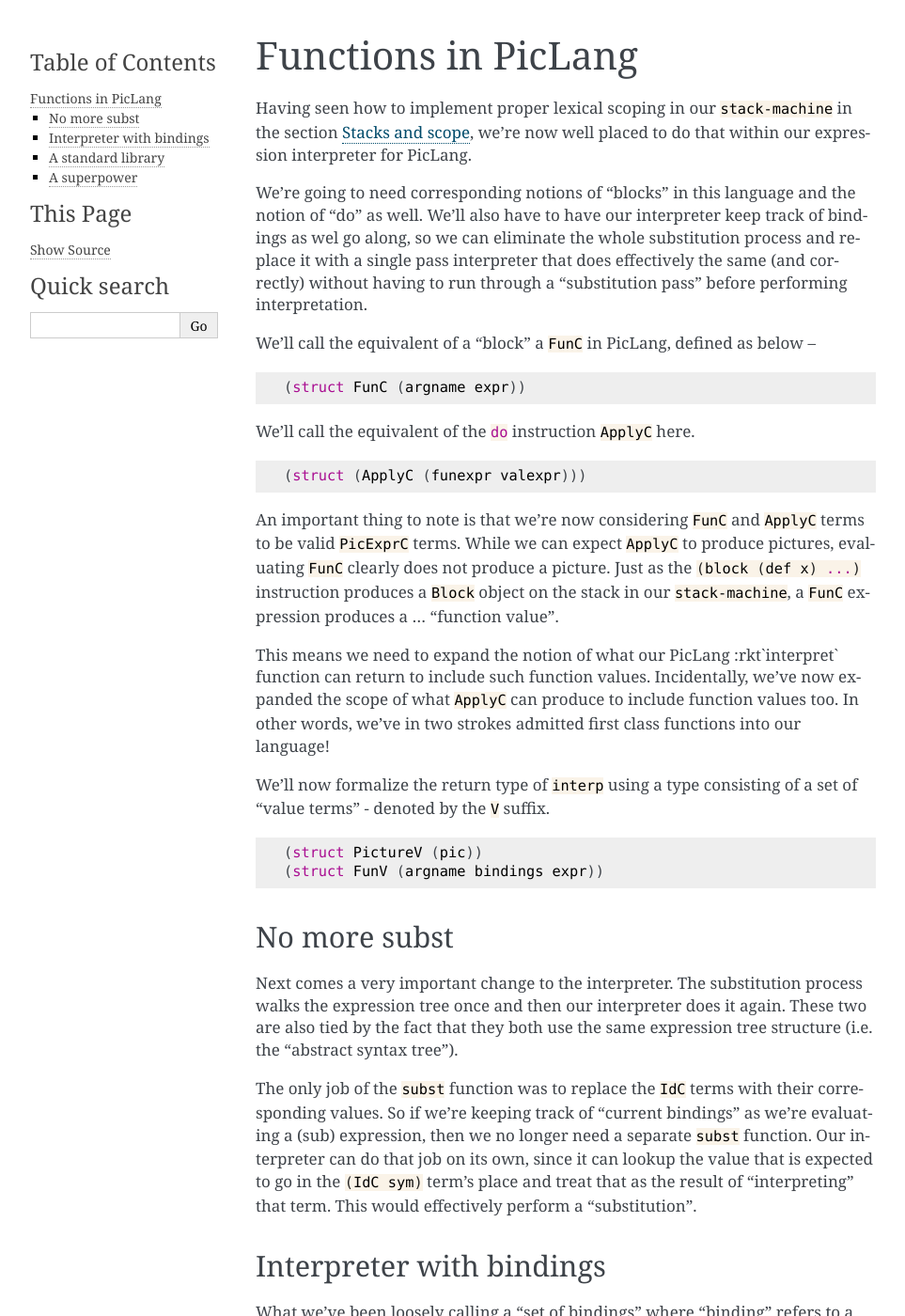
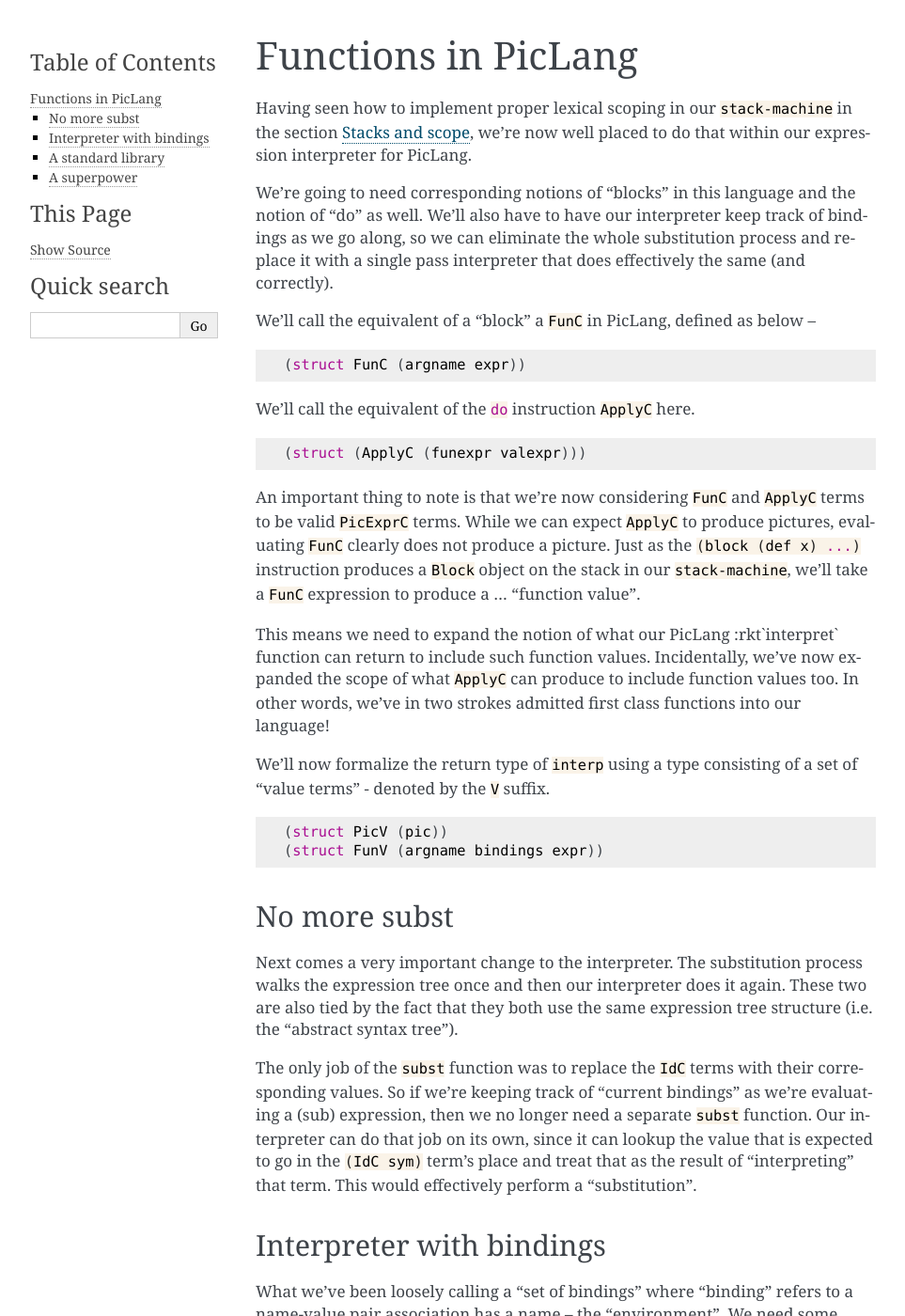
Before and after one commit to kreauniv/comp308, a Sphinx documentation site: the page built from source/fun-in-piclang.rst, in a window 1280 px wide and 1400 px high. Shown: the whole window at 94% size, without its empty margins (148-1111 px from the left). Built offline with Sphinx 7.4.7, drawn with Linux system fonts in a browser that asks for light colours; some of the changed text lies outside the part shown.

Commit message:
Typos and additional notes

```diff
--- a/source/fun-in-piclang.rst
+++ b/source/fun-in-piclang.rst
@@ -7,10 +7,9 @@ our expression interpreter for PicLang.
 
 We're going to need corresponding notions of "blocks" in this language
 and the notion of "do" as well. We'll also have to have our interpreter
-keep track of bindings as wel go along, so we can eliminate the whole
+keep track of bindings as we go along, so we can eliminate the whole
 substitution process and replace it with a single pass interpreter that
-does effectively the same (and correctly) without having to run through a
-"substitution pass" before performing interpretation.
+does effectively the same (and correctly).
 
 We'll call the equivalent of a "block" a :rkt:`FunC` in PicLang, defined
 as below --
@@ -30,22 +29,22 @@ We'll call the equivalent of the :rkt:`do` instruction :rkt:`ApplyC` here.
 An important thing to note is that we're now considering :rkt:`FunC` and
 :rkt:`ApplyC` terms to be valid :rkt:`PicExprC` terms. While we can expect
 :rkt:`ApplyC` to produce pictures, evaluating :rkt:`FunC` clearly does not
-produce a picture. Just as the :rkt:`(block (def x) ...)` instruction produces a
-:rkt:`Block` object on the stack in our :rkt:`stack-machine`, a :rkt:`FunC`
-expression produces a ... "function value".
+produce a picture. Just as the :rkt:`(block (def x) ...)` instruction produces
+a :rkt:`Block` object on the stack in our :rkt:`stack-machine`, we'll take a
+:rkt:`FunC` expression to produce a ... "function value".
 
 This means we need to expand the notion of what our PicLang :rkt`interpret`
-function can return to include such function values. Incidentally, we've
-now expanded the scope of what :rkt:`ApplyC` can produce to include
-function values too. In other words, we've in two strokes admitted
-first class functions into our language!
+function can return to include such function values. Incidentally, we've now
+expanded the scope of what :rkt:`ApplyC` can produce to include function values
+too. In other words, we've in two strokes admitted first class functions into
+our language!
 
 We'll now formalize the return type of :rkt:`interp` using a type
 consisting of a set of "value terms" - denoted by the :rkt:`V` suffix.
 
 .. code-block:: racket
 
-    (struct PictureV (pic))
+    (struct PicV (pic))
     (struct FunV (argname bindings expr))
 
 No more subst
@@ -120,6 +119,16 @@ actual choice of structure.
     whether the scoping behaviour is indeed lexical. Use any simple representation
     you want to for the "bindings" parameter by implementing the :rkt:`extend-bindings`,
     :rkt:`lookup-binding` and :rkt:`make-empty-bindings` functions.
+
+.. admonition:: **Question**
+
+    Consider the way we're evaluating :rkt:`FunC` terms in the interpreter. We
+    store the current state of the :rkt:`bindings` argument in the resulting
+    :rkt:`FunV` structure .. which is one of the possible result values of our
+    interpreter. Do we need to store *all* the bindings in the :rkt:`FunV`
+    structure? What are the consequences of storing all the bindings? Can we
+    trim it down? If we can, how should we determine the set of bindings to
+    trim down to?
 
 A standard library
 ------------------
```
